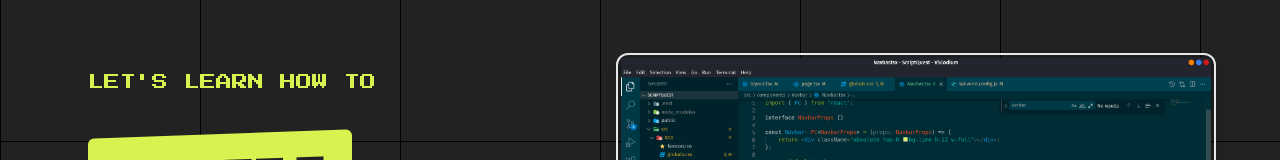
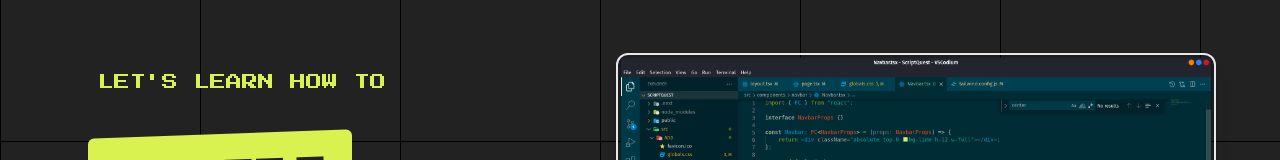
Before and after one commit to pewpewnor/ScriptQuest, a Next.js app: page / in a window 1280 px wide. Shown: the part 139-299 px from the top of the page. Built offline with nearby package versions, Linux system fonts and the light colour scheme.

Commit message:
bug fix 1.2

```diff
--- a/src/app/page.tsx
+++ b/src/app/page.tsx
@@ -14,7 +14,7 @@ const WelcomePage: FC<WelcomePageProps> = (props: WelcomePageProps) => {
 				{/* Hero */}
 				<div className="paper-grid flex flex-col items-center justify-center gap-10 bg-dark px-8 py-28 md:px-16  lg:flex-row halfxl:flex-row halfxl:gap-0">
 					<div className="flex w-full flex-col items-center justify-center gap-10 px-0 sm:px-6 md:w-2/3 halfxl:w-full">
-						<p className="w-full text-center font-press text-lime sm:text-left">
+						<p className="w-full text-center font-press text-lime sm:text-left ml-20 md:ml-5">
 							LET&apos;S LEARN HOW TO
 						</p>
 						<div className="flex flex-col gap-8 font-press text-3xl sm:text-4xl halfxl:text-5xl">
```
